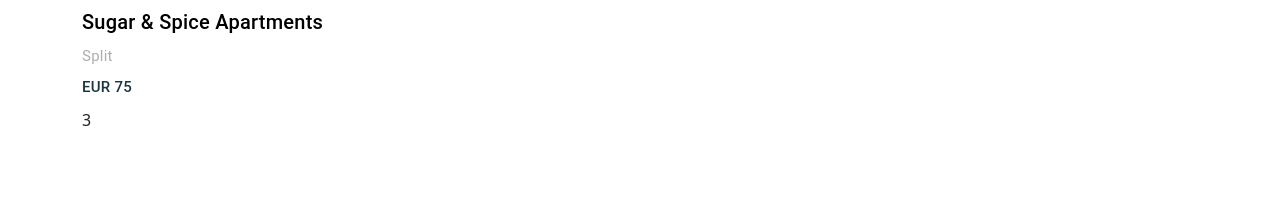
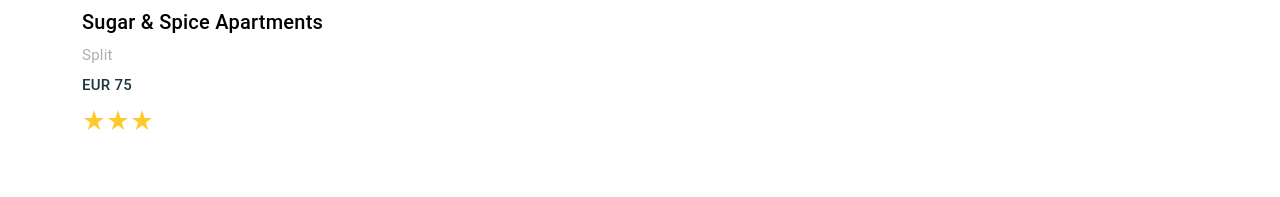
Before and after one commit to HanaHrustic/Devcademy, a React (Create React App) app in the folder summer-health-app/: page / in a window 1280 px wide. Shown: the part 1510-1707 px from the top of the page. Built offline with nearby package versions, Linux system fonts and the light colour scheme.

Commit message:
Display number of stars for categorization

```diff
--- a/summer-health-app/src/components/landing-page/AccommodationCard.tsx
+++ b/summer-health-app/src/components/landing-page/AccommodationCard.tsx
@@ -1,9 +1,14 @@
 import './AccommodationCard.css'
 
 import Grid from '@mui/material/Grid';
-
+import StarRateIcon from '@mui/icons-material/StarRate';
+import { amber } from '@mui/material/colors';
 
 const AccommodationCard: React.FC<{homes: {title: string, location: string, price: number, categorization: number}[]}> = (props) =>{
+    const stars = [];
+    for(let i = 0; i < props.homes[0].categorization; i++) {
+        stars.push(<StarRateIcon sx={{ color: amber[400] }}/>);
+    }
     return (
         <Grid className='card-accommodation' container direction="column" justifyContent="space-around" alignItems="baseline">
             <Grid item>
@@ -19,7 +24,7 @@ const AccommodationCard: React.FC<{homes: {title: string, location: string, pric
                 EUR {props.homes[0].price}
             </Grid>
             <Grid className='accommodation-categorization' item>
-                {props.homes[0].categorization}
+                {stars}
             </Grid>
         </Grid>
     );
```
